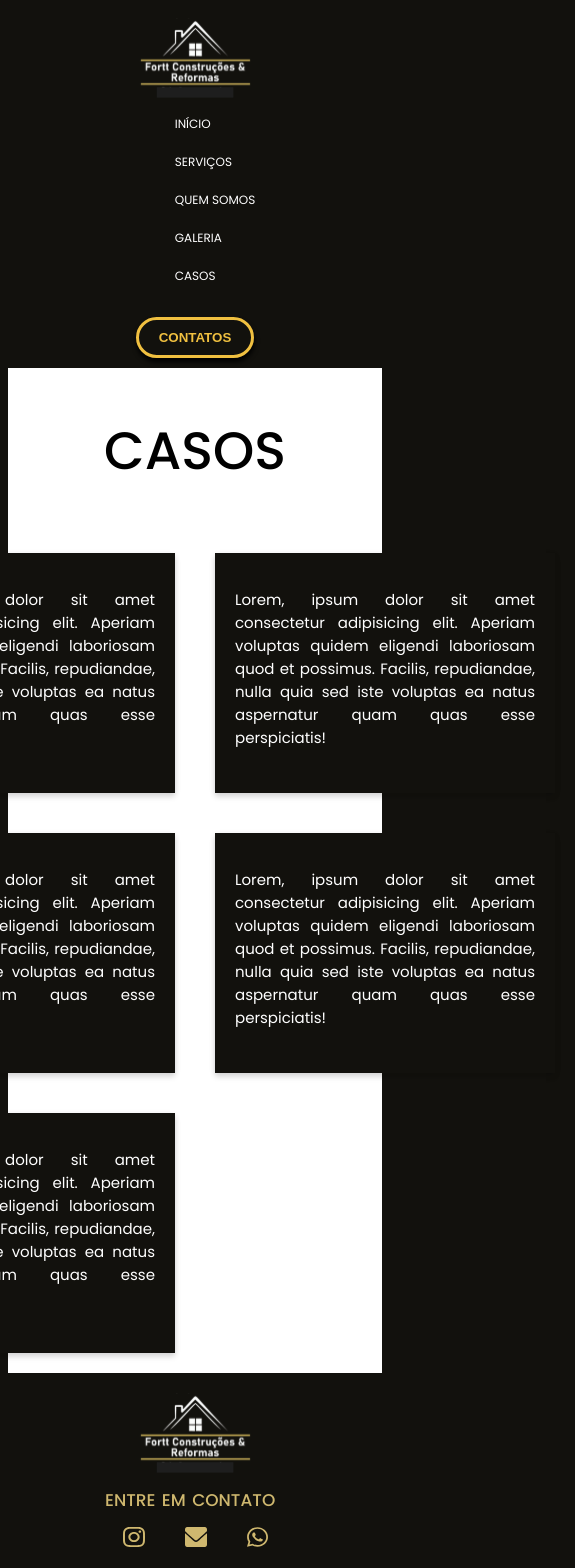
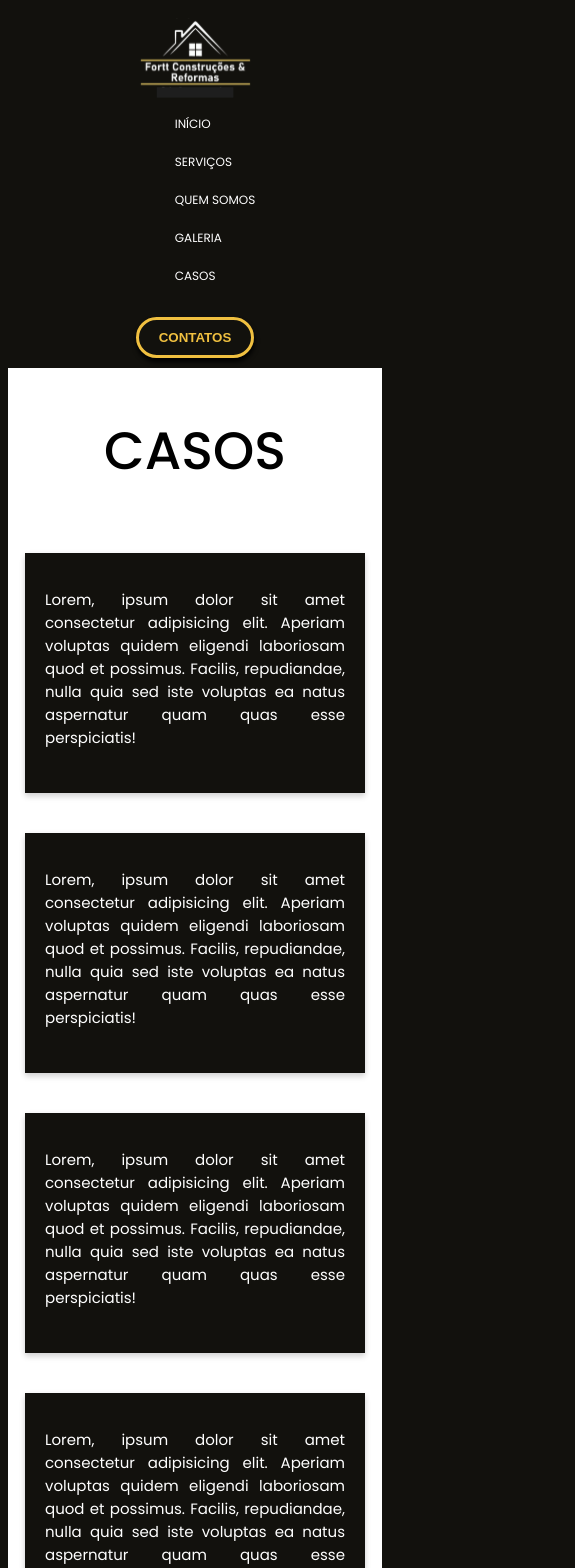
Before and after one commit to Solractys/fortt-cr, a Next.js app in the folder forttcr/: page /casos in a window 390 px wide. Shown: the top 1568 px of the page, 575 px wide, since content can reach past the window. Built offline with nearby package versions, Linux system fonts and the light colour scheme.

Commit message:
flex cases

```diff
--- a/forttcr/src/app/casos/page.module.css
+++ b/forttcr/src/app/casos/page.module.css
@@ -42,3 +42,9 @@
   transition: 0.3s;
   scale: 110%;
 }
+@media (max-width: 800px) {
+    .case_grid {
+      grid-template-columns: 1fr;
+
+    }
+}
--- a/forttcr/src/app/components/Cases.module.css
+++ b/forttcr/src/app/components/Cases.module.css
@@ -33,6 +33,7 @@
 .buttonCase {
   background-color: #D3C192;
   border: none;
+  color: black;
   text-decoration: none;
   font-weight: 600;
   border-radius: 30px;
```
